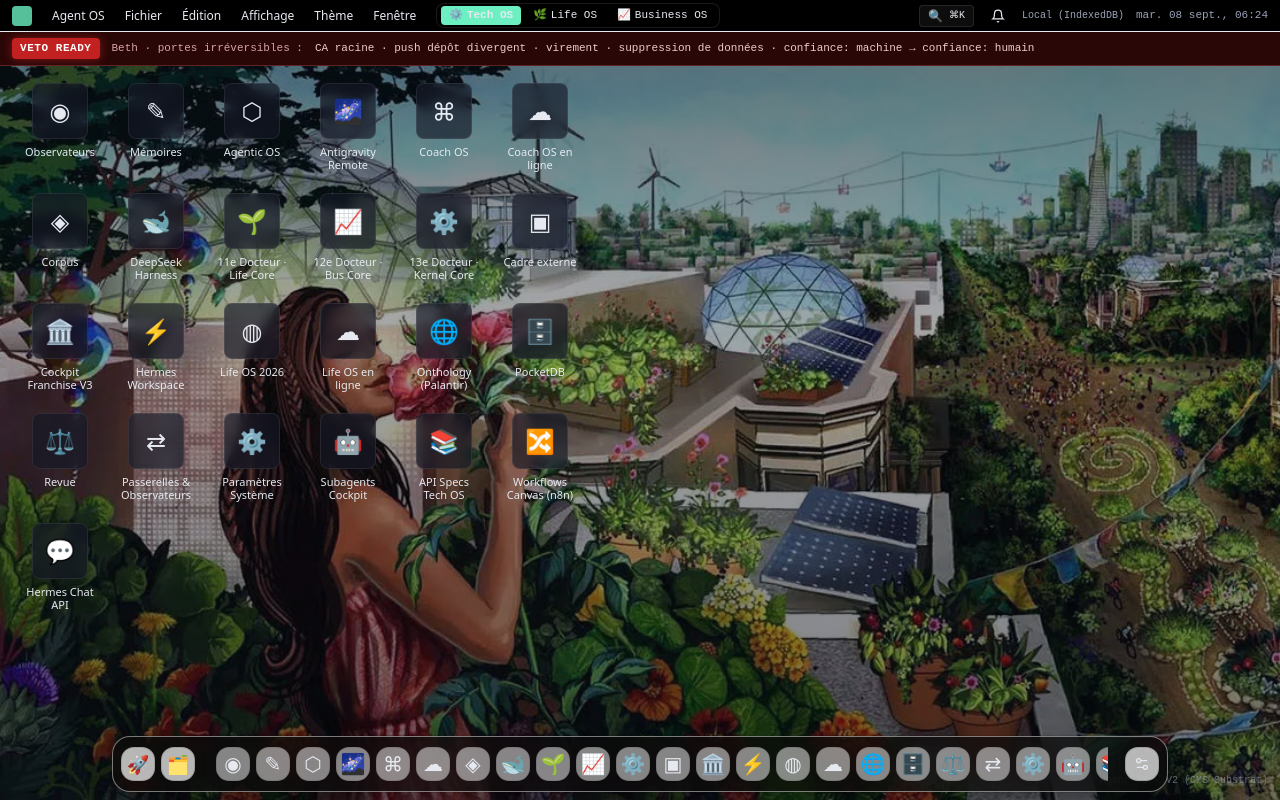
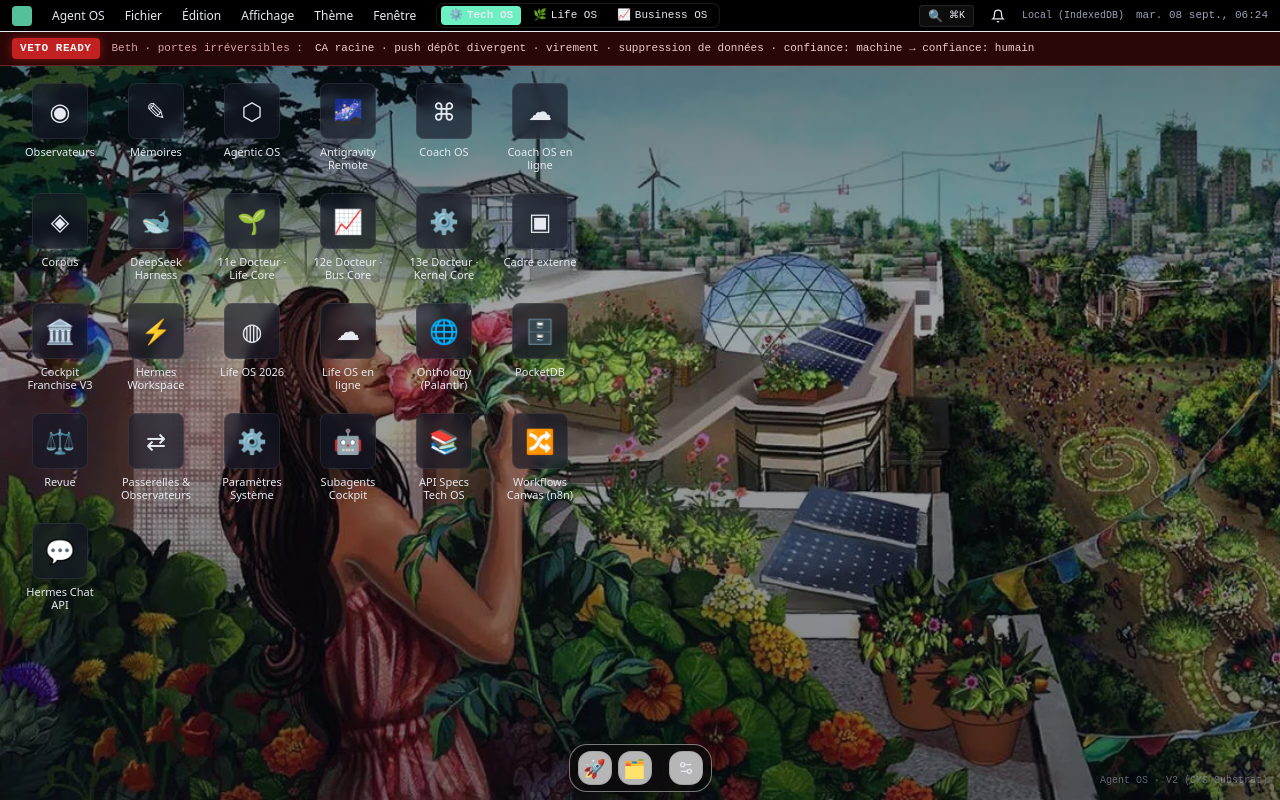
Before and after one commit to Amdkn/Agent-OS-Desktop, a React (Vite) app: page / in a window 1280 px wide. Built offline with nearby package versions, Linux system fonts and the light colour scheme.

Commit message:
fix(dock): comportement dynamique conforme BusinessOS — uniquement les apps ouvertes dans le dock (avec Launchpad, CMS et Reglages permanents)

```diff
--- a/src/shell/Dock.tsx
+++ b/src/shell/Dock.tsx
@@ -58,7 +58,8 @@
     };
   }, [reglagesOuverts]);
 
-  // Fenêtres ouvertes groupées par app
+  // Fenêtres ouvertes : une pastille par application ayant au moins une fenêtre ouverte
+  // Map appId -> WindowState[] pour gérer focus, minimisation et fermeture
   const openByApp = new Map<string, typeof openWindows>();
   for (const w of openWindows) {
     const list = openByApp.get(w.appId) ?? [];
@@ -66,10 +67,19 @@
     openByApp.set(w.appId, list);
   }
 
-  // Applications prioritaires et épinglées
-  const dockApps = apps
-    .filter((a) => !a.hidden)
-    .sort((a, b) => (a.dockSlot ?? 99) - (b.dockSlot ?? 99));
+  // Liste des apps ouvertes, ordonnées selon l'ordre d'ouverture
+  const openAppIds = Array.from(openByApp.keys());
+  const openAppsList = openAppIds.map((aid) => {
+    const found = apps.find((a) => a.id === aid);
+    const wins = openByApp.get(aid) ?? [];
+    return {
+      id: aid,
+      name: found?.name ?? wins[0]?.title ?? aid,
+      description: found?.description ?? wins[0]?.title ?? aid,
+      icon: found?.icon ?? '🪟',
+      windows: wins,
+    };
+  });
 
   const skin = dockSkinById(skinId);
   const vertical = position === 'right';
@@ -206,7 +216,8 @@
           </span>
         </div>
 
-        {/* Séparateur */}
+        {/* Séparateur conditionnel si au moins une application est ouverte */}
+        {openAppsList.length > 0 && (
           <span
             className="shrink-0 rounded-full"
             style={{
@@ -216,8 +227,10 @@
               margin: vertical ? '2px 0' : '0 2px',
             }}
           />
+        )}
 
-        {/* Liste défilable des applications du Dock */}
+        {/* Liste défilable des applications OUVERTES du Dock (disparaissent à la fermeture) */}
+        {openAppsList.length > 0 && (
           <div
             className={`no-scrollbar flex min-w-0 p-1 items-center ${
               vertical
@@ -225,18 +238,13 @@
                 : 'flex-row gap-1.5 max-w-[70vw] overflow-x-auto overflow-y-hidden'
             }`}
           >
-          {dockApps.map((app, idx) => {
-            const wins = openByApp.get(app.id) ?? [];
-            const running = wins.length > 0;
+            {openAppsList.map((app, idx) => {
+              const wins = app.windows;
               const hasFocus = wins.some((w) => w.id === focused);
-            const allMinimized = running && wins.every((w) => w.minimized);
+              const allMinimized = wins.every((w) => w.minimized);
               const scale = getScale(idx);
 
               const handleClick = () => {
-              if (!running) {
-                open(app.id);
-                return;
-              }
                 // Si la fenêtre active de cette app est au premier plan, on la minimise
                 if (hasFocus && focused) {
                   minimizeWindow(focused);
@@ -266,9 +274,7 @@
                       transform: `scale(${scale})`,
                       background: hasFocus
                         ? 'rgba(16, 185, 129, 0.25)'
-                      : running
-                      ? skin.dark ? 'rgba(255, 255, 255, 0.12)' : 'rgba(255, 255, 255, 0.85)'
-                      : skin.dark ? 'rgba(255, 255, 255, 0.05)' : 'rgba(255, 255, 255, 0.5)',
+                        : skin.dark ? 'rgba(255, 255, 255, 0.12)' : 'rgba(255, 255, 255, 0.85)',
                       borderColor: hasFocus
                         ? 'rgba(16, 185, 129, 0.6)'
                         : skin.dark ? 'rgba(255, 255, 255, 0.15)' : 'rgba(0, 0, 0, 0.1)',
@@ -280,8 +286,7 @@
                     <span className="text-xl select-none">{app.icon}</span>
                   </button>
 
-                {/* Bouton de fermeture au survol si l'app tourne */}
-                {running && wins.length > 0 && (
+                  {/* Bouton de fermeture au survol */}
                   <button
                     onClick={(e) => {
                       e.stopPropagation();
@@ -293,10 +298,8 @@
                   >
                     <X className="h-2 w-2" />
                   </button>
-                )}
 
                   {/* Point d'état d'activité */}
-                {running && (
                   <span
                     className={`absolute rounded-full pointer-events-none transition-all ${
                       hasFocus
@@ -308,7 +311,6 @@
                         : 'bottom-0 left-1/2 -translate-x-1/2 w-1.5 h-1.5'
                     }`}
                   />
-                )}
 
                   {/* Infobulle nom */}
                   <span
@@ -329,6 +331,7 @@
               );
             })}
           </div>
+        )}
 
         {/* Séparateur pour les réglages */}
         <span
```
Lines whose indentation alone changed are shown as unchanged.
